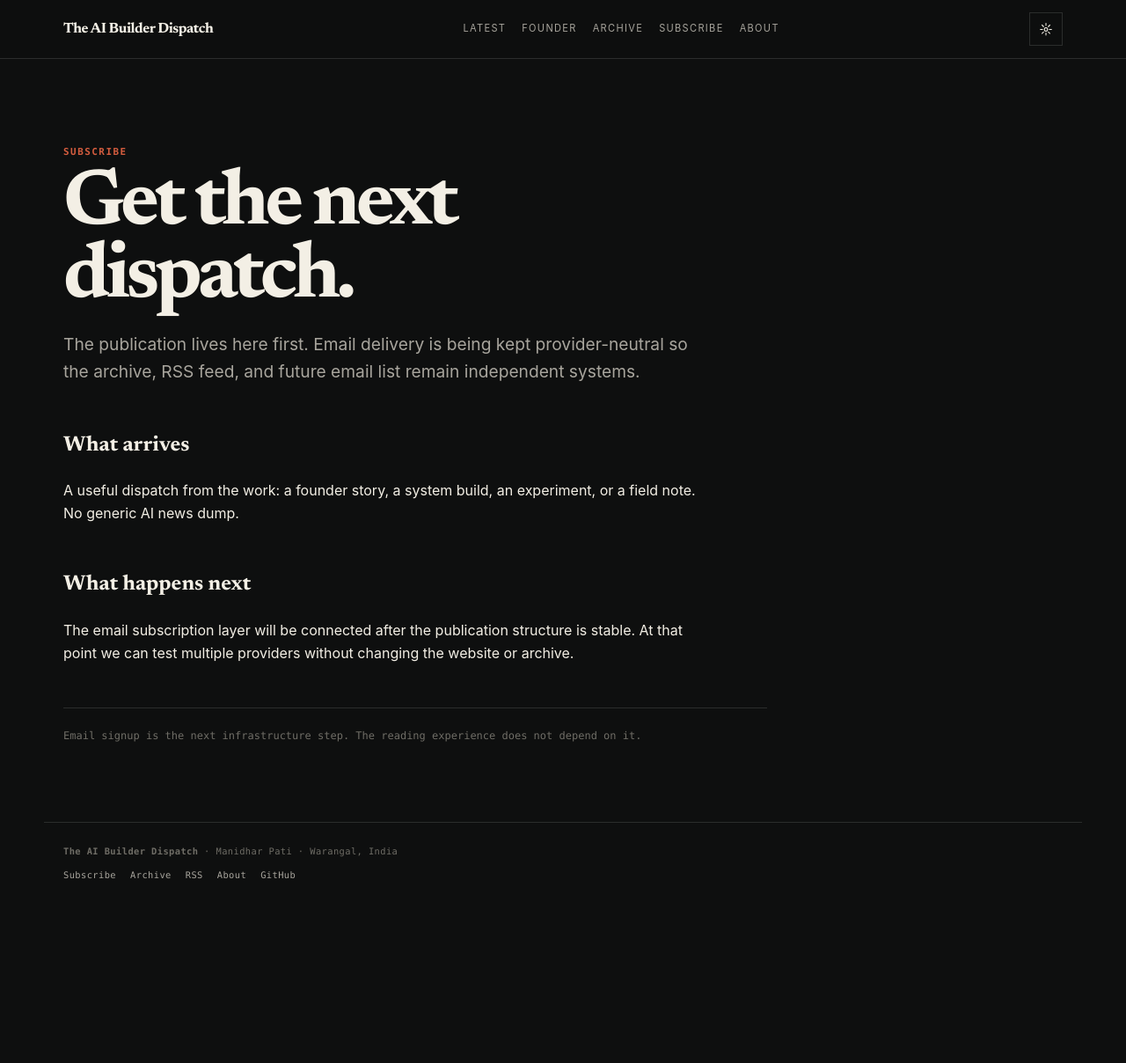
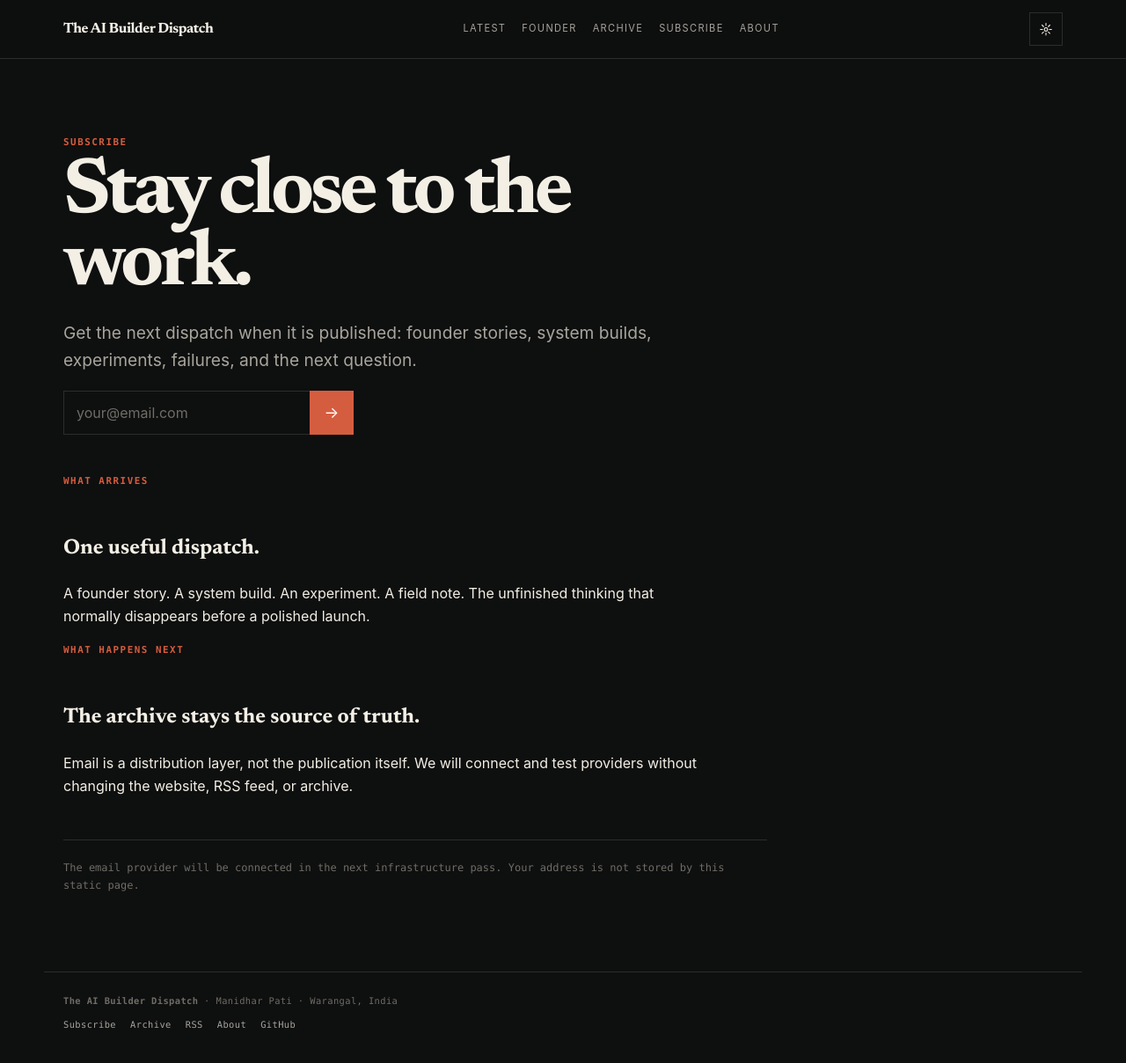
Before and after one commit to Manidhar8008/newsletter, a Jekyll site: the page built from subscribe.md, in a window 1280 px wide and 1213 px high. Shown: the top 1208 px of the window at 88% size. Built offline with Jekyll 4.4.1, drawn with Linux system fonts in a browser that asks for light colours.

Commit message:
Refine subscription landing page

```diff
--- a/subscribe.md
+++ b/subscribe.md
@@ -1,23 +1,30 @@
 ---
 layout: default
 title: Subscribe
-description: "Subscribe to The AI Builder Dispatch."
+description: "Get The AI Builder Dispatch by email."
 permalink: /subscribe/
 ---
 
 <article class="issue simple-page">
-  <p class="eyebrow">SUBSCRIBE</p>
-  <h1>Get the next dispatch.</h1>
+  <div class="eyebrow">SUBSCRIBE</div>
+  <h1>Stay close to the work.</h1>
+  <p class="lead">Get the next dispatch when it is published: founder stories, system builds, experiments, failures, and the next question.</p>
 
-  <p class="lead">The publication lives here first. Email delivery is being kept provider-neutral so the archive, RSS feed, and future email list remain independent systems.</p>
+  <form class="inline-subscribe large-subscribe" action="{{ '/subscribe/' | relative_url }}" method="get">
+    <label class="sr-only" for="subscribe-email">Email address</label>
+    <input id="subscribe-email" name="email" type="email" placeholder="your@email.com" autocomplete="email" required>
+    <button type="submit" aria-label="Continue to subscription">→</button>
+  </form>
 
   <section class="subscribe-explainer">
-    <h2>What arrives</h2>
-    <p>A useful dispatch from the work: a founder story, a system build, an experiment, or a field note. No generic AI news dump.</p>
+    <div class="eyebrow">WHAT ARRIVES</div>
+    <h2>One useful dispatch.</h2>
+    <p>A founder story. A system build. An experiment. A field note. The unfinished thinking that normally disappears before a polished launch.</p>
 
-    <h2>What happens next</h2>
-    <p>The email subscription layer will be connected after the publication structure is stable. At that point we can test multiple providers without changing the website or archive.</p>
+    <div class="eyebrow">WHAT HAPPENS NEXT</div>
+    <h2>The archive stays the source of truth.</h2>
+    <p>Email is a distribution layer, not the publication itself. We will connect and test providers without changing the website, RSS feed, or archive.</p>
   </section>
 
-  <p class="subscribe-note">Email signup is the next infrastructure step. The reading experience does not depend on it.</p>
+  <p class="subscribe-note">The email provider will be connected in the next infrastructure pass. Your address is not stored by this static page.</p>
 </article>
```
